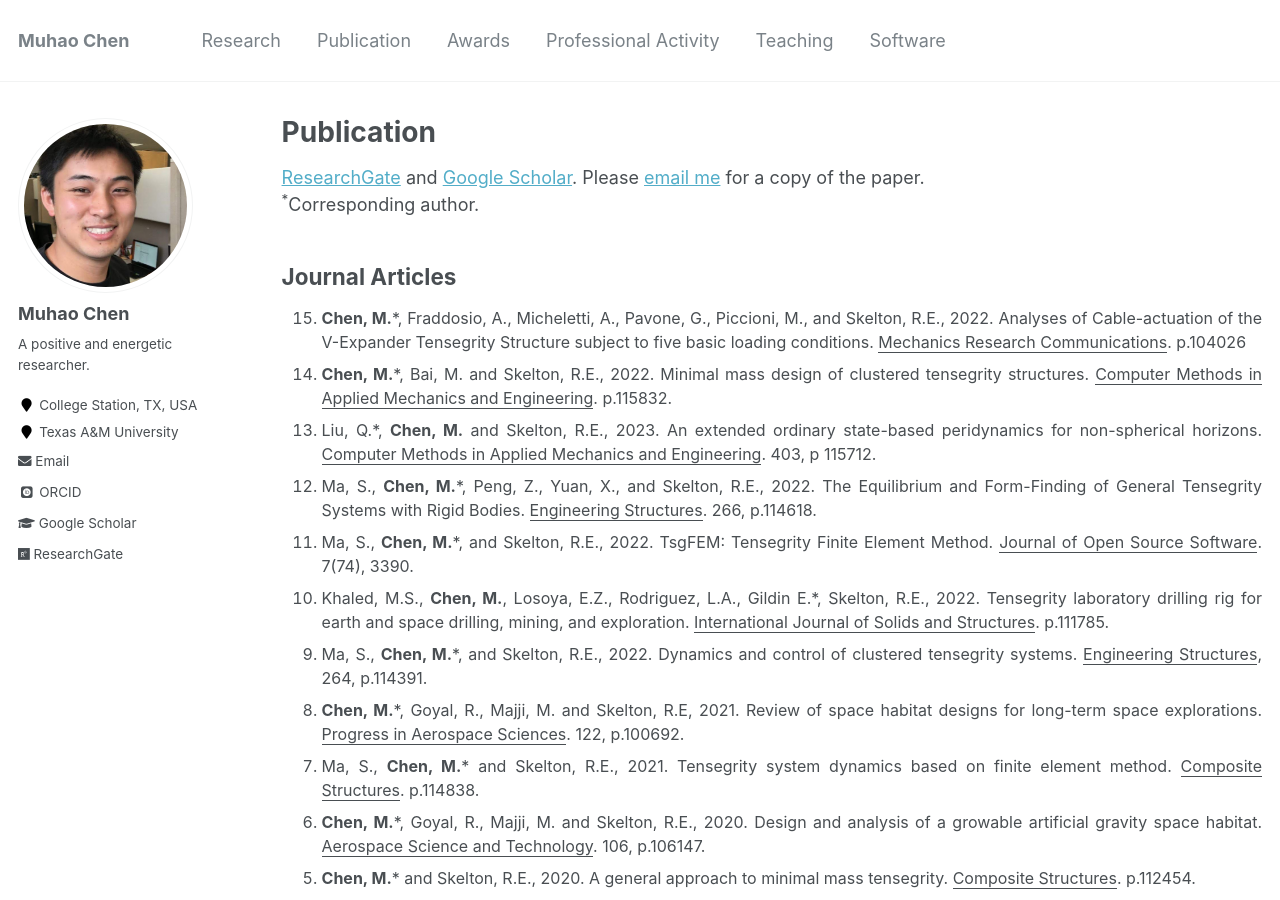
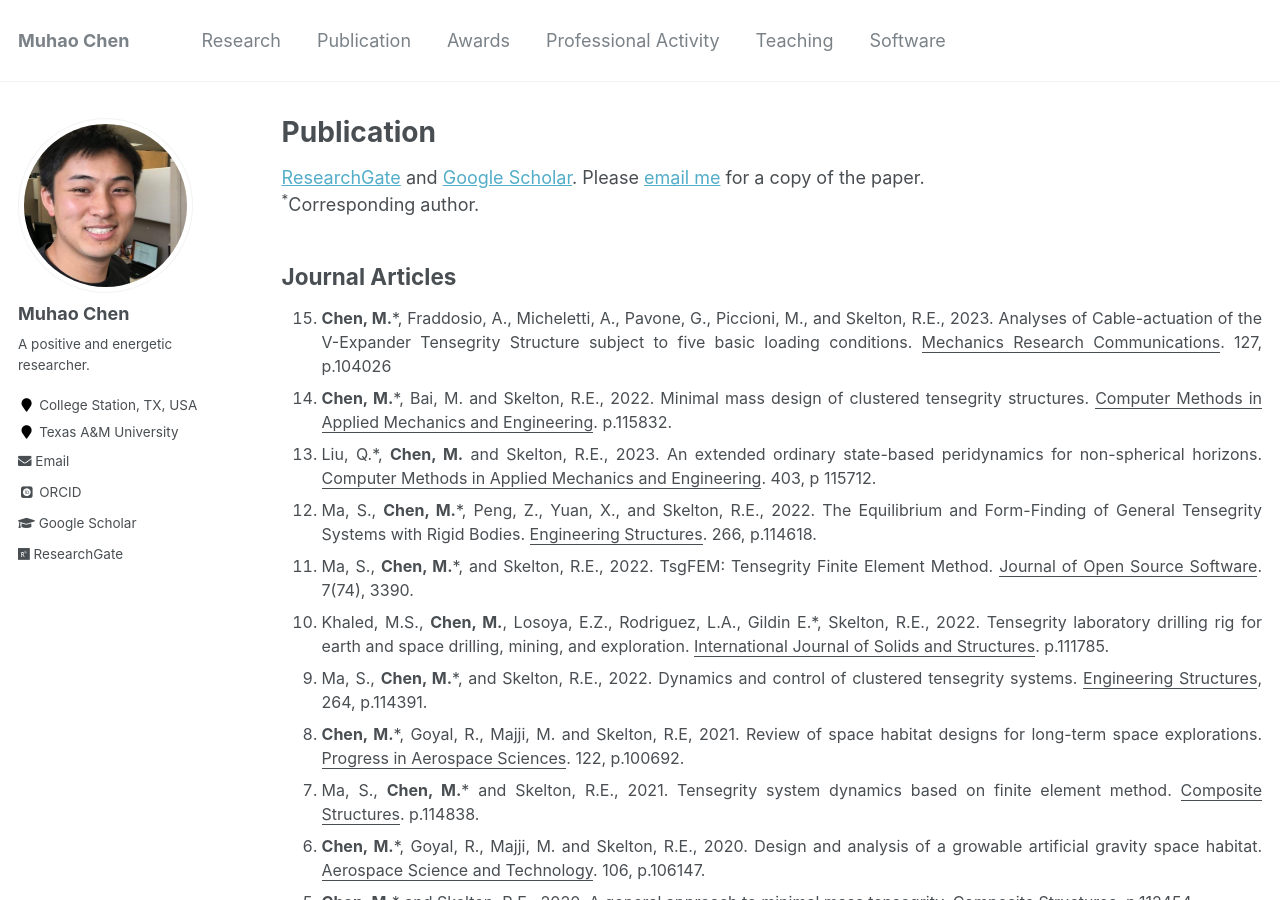
Before and after one commit to Muhao-Chen/muhao-chen.github.io, a Jekyll site: the page built from _pages/publication.md, in a window 1280 px wide and 900 px high. Built offline with Jekyll 4.4.1, drawn with Linux system fonts in a browser that asks for light colours; some web fonts are replaced.

Commit message:
Update publication.md

```diff
--- a/_pages/publication.md
+++ b/_pages/publication.md
@@ -16,7 +16,7 @@ toc: true
 ## Journal Articles
 <font size=3>
 <ol reversed>
-<li> <strong>Chen, M.</strong>*, Fraddosio, A., Micheletti, A., Pavone, G., Piccioni, M., and Skelton, R.E., 2022. Analyses of Cable-actuation of the V-Expander Tensegrity Structure subject to five basic loading conditions. <u>Mechanics Research Communications</u>. p.104026 </li>
+<li> <strong>Chen, M.</strong>*, Fraddosio, A., Micheletti, A., Pavone, G., Piccioni, M., and Skelton, R.E., 2023. Analyses of Cable-actuation of the V-Expander Tensegrity Structure subject to five basic loading conditions. <u>Mechanics Research Communications</u>. 127, p.104026 </li>
 <li> <strong>Chen, M.</strong>*, Bai, M. and Skelton, R.E., 2022. Minimal mass design of clustered tensegrity structures. <u>Computer Methods in Applied Mechanics and Engineering</u>. p.115832. </li>
 <li> Liu, Q.*, <strong>Chen, M.</strong> and Skelton, R.E., 2023. An extended ordinary state-based peridynamics for non-spherical horizons. <u>Computer Methods in Applied Mechanics and Engineering</u>. 403, p 115712.  </li>
 <li> Ma, S., <strong>Chen, M.</strong>*, Peng, Z., Yuan, X., and Skelton, R.E., 2022. The Equilibrium and Form-Finding of General Tensegrity Systems with Rigid Bodies. <u>Engineering Structures</u>. 266, p.114618.  </li>
```
